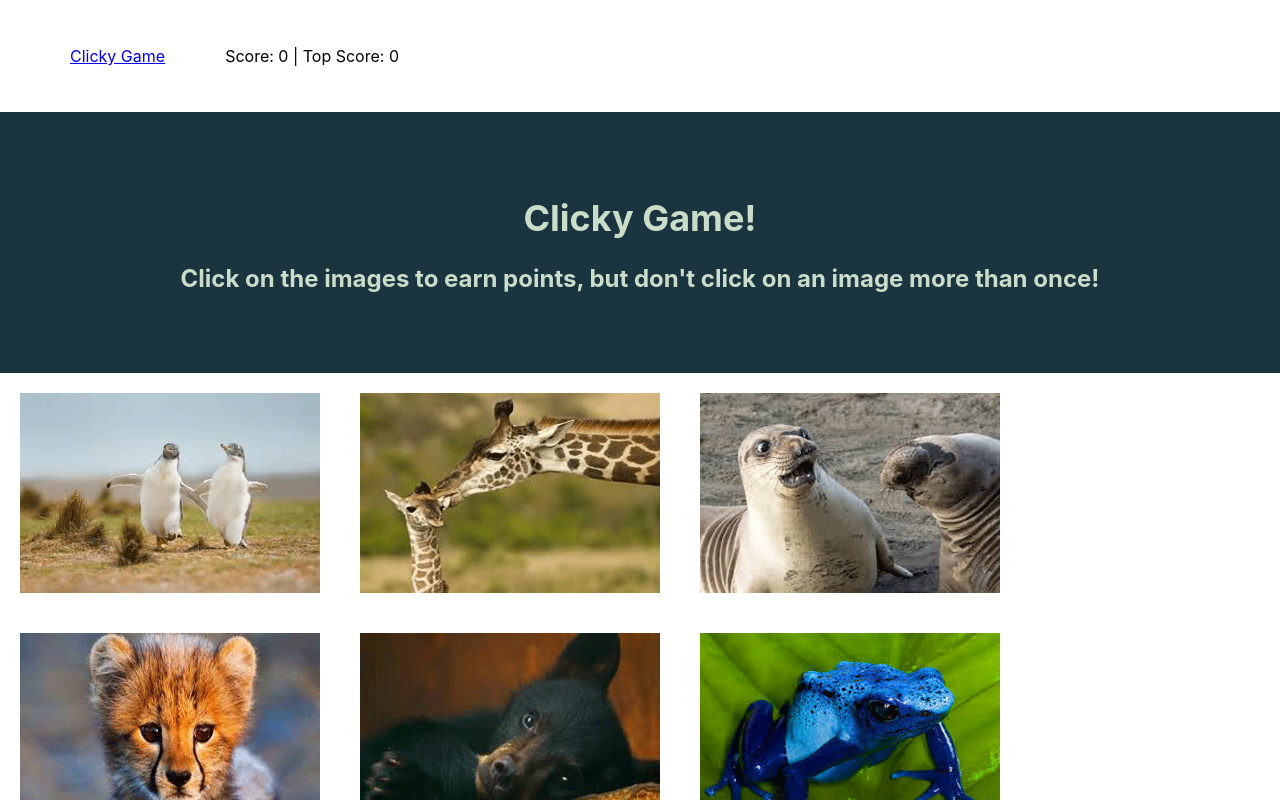
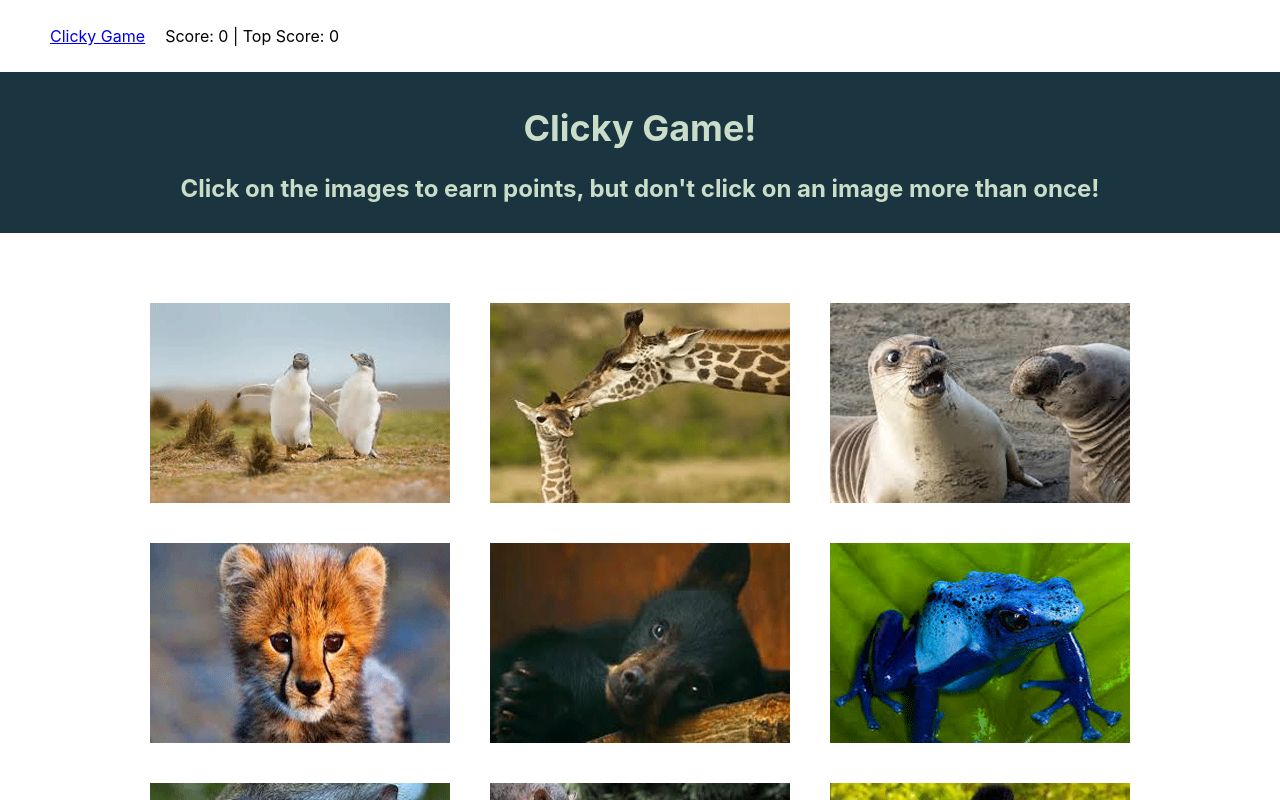
Before and after one commit to wynnc/clickyGame, a React (Create React App) app: page / in a window 1280 px wide. Shown: the top 800 px of the page. Built offline with nearby package versions, Linux system fonts and the light colour scheme.

Commit message:
added styling to footer to push to bottom of page, added styling to game to make footer relative to game container.

```diff
--- a/src/components/Game/index.js
+++ b/src/components/Game/index.js
@@ -4,7 +4,7 @@ import CardItem from "../CardItem/index";
 import Nav from "../Nav/index";
 import Wrapper from "../Wrapper/index";
 import Header from "../Header/index";
-// import Footer from "../Footer/index";
+import Footer from "../Footer/index";
 import "./style.css";
 
 class Game extends Component {
@@ -106,7 +106,7 @@ class Game extends Component {
             />
           ))}
         </Wrapper>
-        {/* <Footer /> */}
+        <Footer />
       </>
     );
   }
--- a/src/components/Game/style.css
+++ b/src/components/Game/style.css
@@ -1,3 +1,13 @@
+.wrapper{
+    display: flex;
+    min-height: 80%;
+    flex-wrap: wrap;
+    justify-content: center;
+    padding-top: 50px;
+    padding-bottom: 50px;
+    width: 90%;
+    margin: 0 auto;
+}
 img{
     /* display: inline-block; */
     padding: 10px;
--- a/src/components/Header/style.css
+++ b/src/components/Header/style.css
@@ -1,7 +1,7 @@
 .header {
     background-color: #1A3440;
     color: #CADDC9;
-    padding: 60px 20px;
+    padding: 10px 10px;
     text-align: center;
 }
 
--- a/src/components/Nav/style.css
+++ b/src/components/Nav/style.css
@@ -1,4 +1,4 @@
 .navbar li {
     display: inline-block;
-    padding: 30px;
+    padding: 10px;
 }
```
